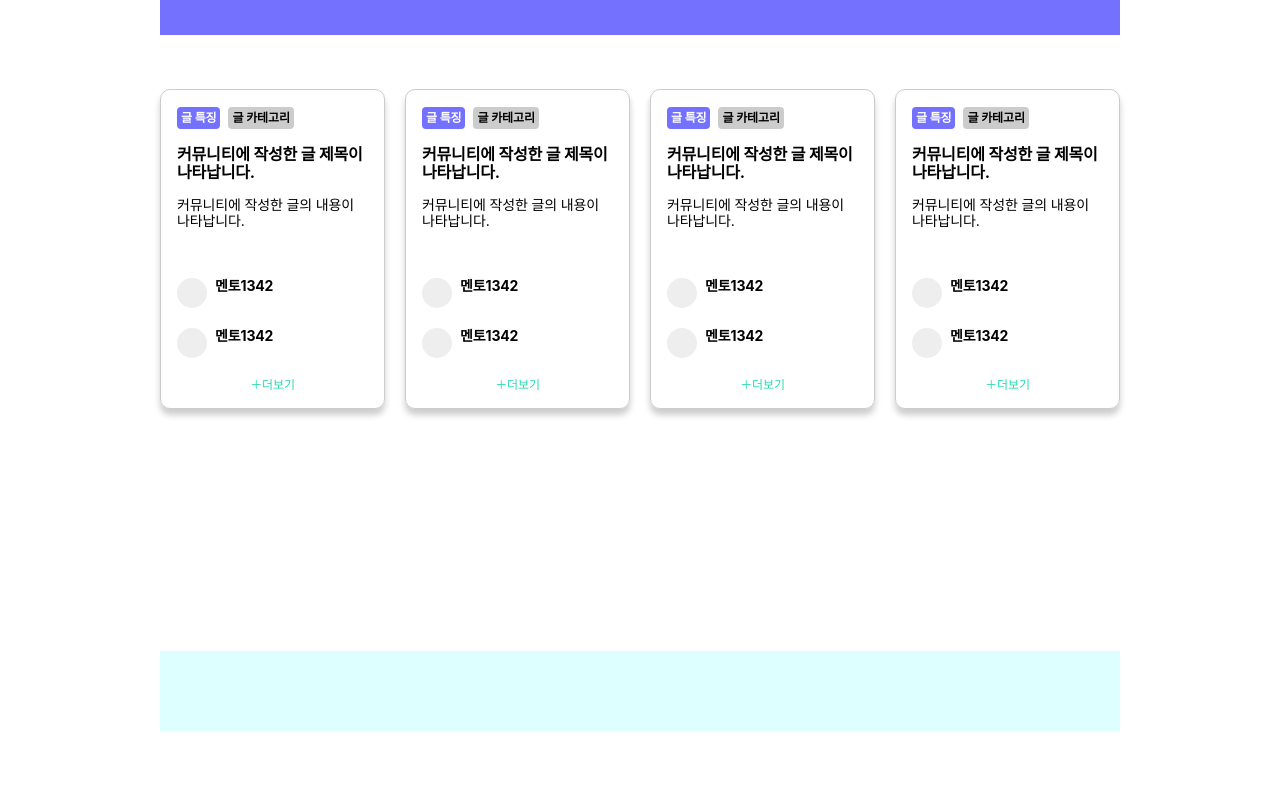
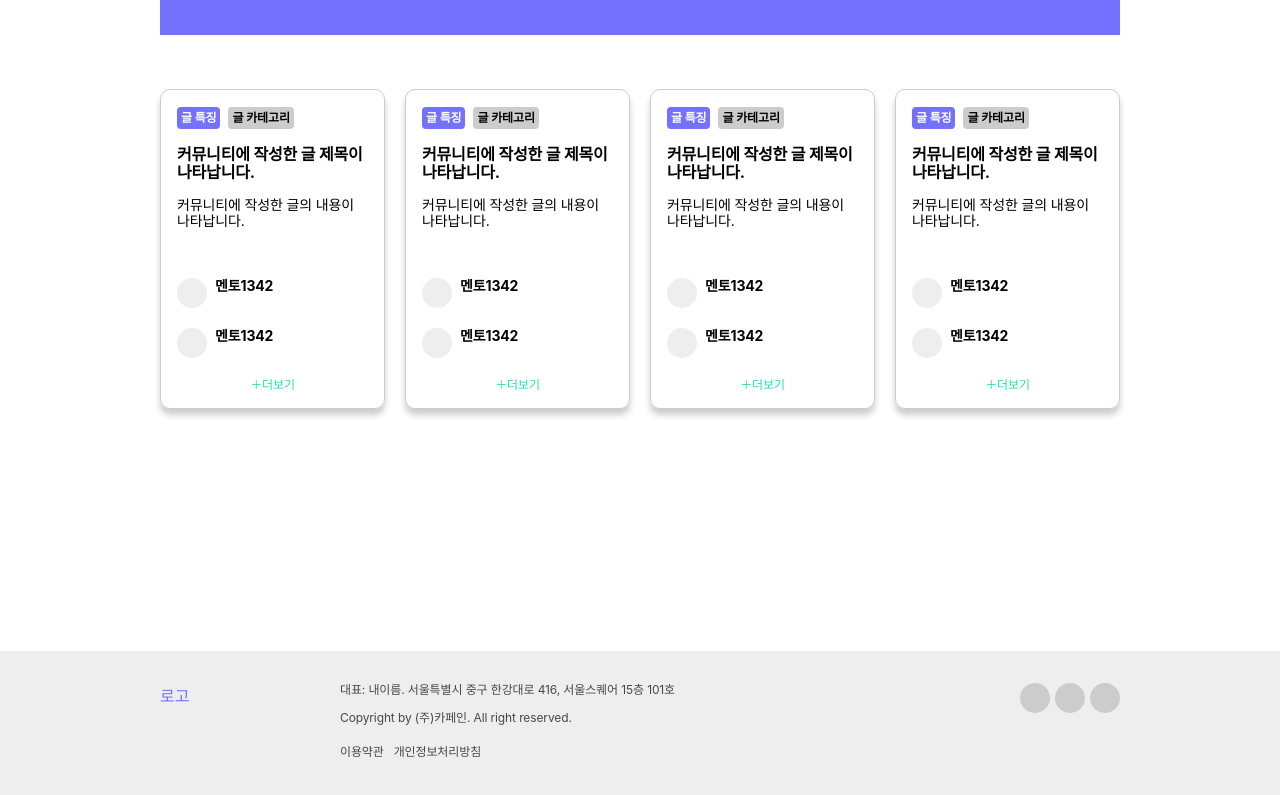
Before and after one commit to kkkkkSE/caffein, a React (Create React App) app: page / in a window 1280 px wide. Shown: the part 1501-2296 px from the top of the page. Before the commit the page ends 2232 px from the top, so only its background shows below. Built offline with nearby package versions, Linux system fonts and the light colour scheme.

Commit message:
[feat] footer 마크업 및 스타일 추가

```diff
--- a/src/components/Footer.tsx
+++ b/src/components/Footer.tsx
@@ -1,20 +1,88 @@
 // eslint-disable-next-line
 import styled from "styled-components";
+import colors from "../styles/color";
+import typo from "../styles/typo";
 
 const Footer = () => {
   return (
     <Container>
-      <div className="wrap"></div>
+      <div className="footerWrap">
+        <span className="logo">로고</span>
+        <div className="siteInfoWrap">
+          <address className="companyInfo">
+            대표: 내이름. 서울특별시 중구 한강대로 416, 서울스퀘어 15층 101호
+            <br />
+            &nbsp;
+          </address>
+          <p className="copyright">
+            Copyright by (주)카페인. All right reserved.
+          </p>
+          <div className="footerMenu">
+            <a href="#">이용약관</a>
+            <a href="#">개인정보처리방침</a>
+          </div>
+        </div>
+        <div className="snsBtnWrap">
+          <div className="snsBtn"></div>
+          <div className="snsBtn"></div>
+          <div className="snsBtn"></div>
+        </div>
+      </div>
     </Container>
   );
 };
 
 const Container = styled.div`
-  .wrap {
+  padding: 2rem 0 4.5rem;
+  background-color: ${colors.Gray05};
+
+  .footerWrap {
     width: 960px;
-    height: 80px;
     margin: 0 auto;
-    background-color: #dff;
+    display: flex;
+    justify-content: space-between;
+  }
+
+  .logo {
+    display: block;
+    color: ${colors.Primary01};
+    width: 600px;
+  }
+
+  .siteInfoWrap {
+    display: flex;
+    flex-direction: column;
+    ${typo.caption};
+    color: #484848;
+  }
+
+  .companyInfo {
+    font-style: normal;
+    width: 600px;
+  }
+  .copyright {
+    margin: 0;
+  }
+  .footerMenu {
+    padding-top: 20px;
+  }
+  .footerMenu a {
+    text-decoration: none;
+    color: #484848;
+    margin-right: 10px;
+  }
+
+  .snsBtnWrap {
+    display: flex;
+    width: 600px;
+    justify-content: flex-end;
+  }
+  .snsBtn {
+    width: 30px;
+    height: 30px;
+    background-color: ${colors.Gray04};
+    border-radius: 50%;
+    margin-left: 5px;
   }
 `;
 
```
